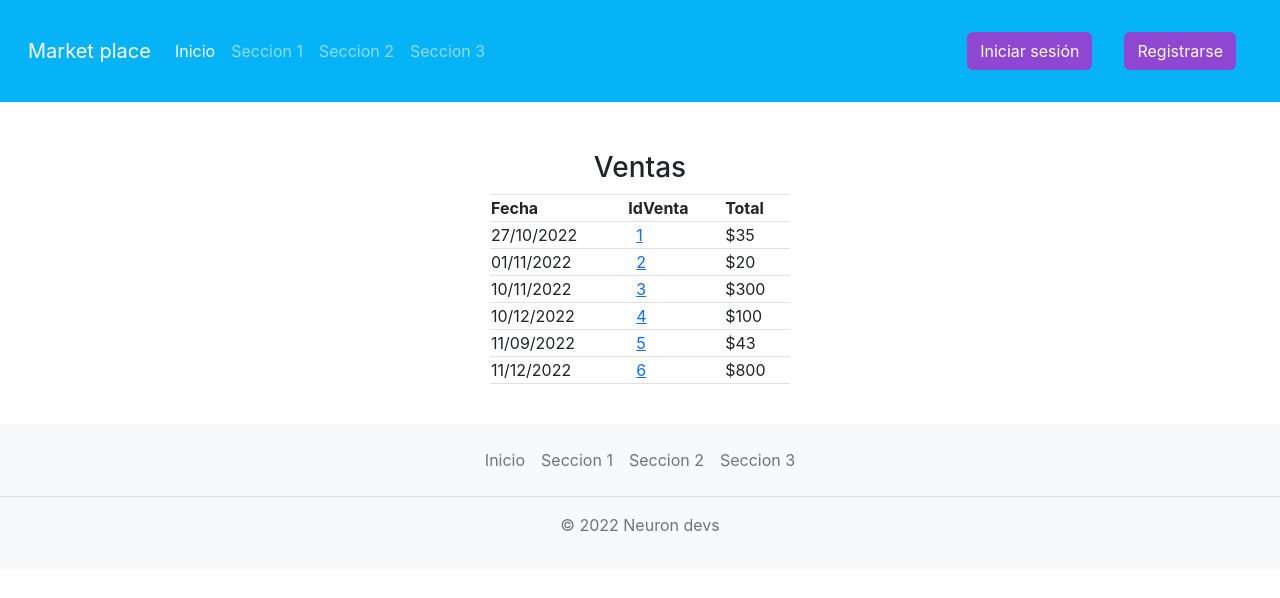
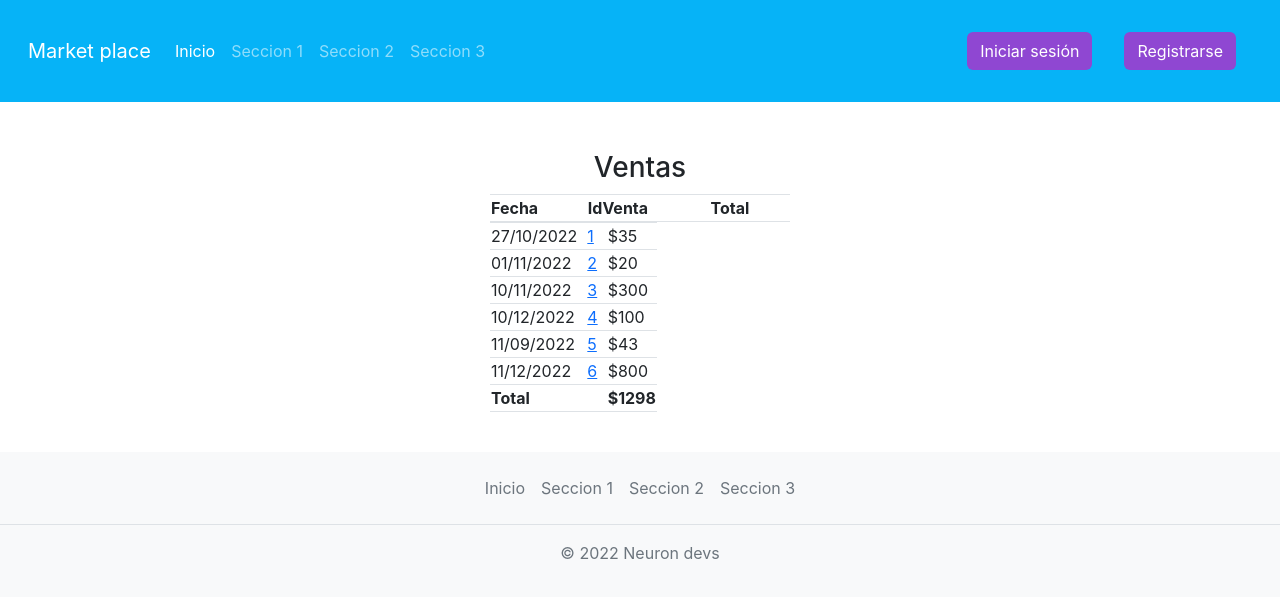
Before and after one commit to NeuronDevs/market-place, a React (Create React App) app: page /ventas in a window 1280 px wide. Shown: the top 598 px of the page. Built offline with nearby package versions, Linux system fonts and the light colour scheme.

Commit message:
actualizacion

```diff
--- a/public/jsons/sales.json
+++ b/public/jsons/sales.json
@@ -1,8 +1,8 @@
 [
-    {"id":1,"date":"27/10/2022","total":"$35"},
-    {"id":2,"date":"01/11/2022","total":"$20"},
-    {"id":3,"date":"10/11/2022","total":"$300"},
-    {"id":4,"date":"10/12/2022","total":"$100"},
-    {"id":5,"date":"11/09/2022","total":"$43"},
-    {"id":6,"date":"11/12/2022","total":"$800"}
+    {"id":1,"date":"27/10/2022","total":35},
+    {"id":2,"date":"01/11/2022","total":20},
+    {"id":3,"date":"10/11/2022","total":300},
+    {"id":4,"date":"10/12/2022","total":100},
+    {"id":5,"date":"11/09/2022","total":43},
+    {"id":6,"date":"11/12/2022","total":800}
 ]
--- a/src/components/EditProduct.jsx
+++ b/src/components/EditProduct.jsx
@@ -1,29 +1,31 @@
-import React, { useState }  from 'react'
-//import { ConfirmModal } from './ConfirmModal'
+import React, { useState } from 'react'
 
-export const EditProduct = ({id,name, price, img}) => {
-
-  //const [idModal, setidModal] = useState( `Modal-${id}`);
+export const EditProduct = ({ id, name, price , description, img }) => {
 
   return (
-    <>
-    <div className="col">
-        <div className="card m-2" >
-          <div className='img-container'>
-          <img src={img} className="card-img-top card-img-style" alt="..."/>
-          </div>
-        </div>
+    <div class="row mb-3 text-center">
+      <div class="col-md-6 px-5">
+            <img class="col-md-9" src={img} alt="..." />
+        <button type="submit" class="btn btn-primary">escoger imagen</button>
+      </div>
+      <div class="col-md-6 py-3 d-flex justify-content-evenly align-items-center text-center">
+        <form action="" class="card px-4 py-4" >
+        <div class="mb-3">
+              <label for="productName" class="form-label">Nombre del producto</label>
+              <input type="text" class="form-control" id="productName" placeholder="Nombre del producto" value={name} />
+            </div>
+            <div class="mb-3">
+              <label for="productDescription" class="form-label">Descripci&oacute;n</label>
+              <textarea type="text" class="form-control" id="productDescription" placeholder="Descripci&oacute;n" value={description} />
+            </div>
+            <div class="mb-3">
+              <label for="productPrice" class="form-label">Precio</label>
+              <input type="text" class="form-control" id="productPrice" placeholder="Precio" value={price} />
+            </div>
+          <button type="submit" class="btn btn-primary">Guardar</button>
+        </form>
+
+      </div>
     </div>
-    <div>
-    <form action="" >
-        <label for="productName">Nombre: </label><br/>
-        <input name="name" id="productName" value={name}/><br/>
-        <label for="productPrice">Precio: </label><br/>
-        <input name="price" id="productPrice"  value={price}/><br/>
-        <button>Guardar</button>
-        <button>Cancelar</button>
-    </form>
-    </div>
-    </>
   )
 }
--- /dev/null
+++ b/src/components/ItemProduct.jsx
@@ -0,0 +1,14 @@
+import React, { useState } from 'react'
+
+export const ItemProduct = ({ id, name }) => {
+
+
+    return (
+        <li class="nav-item">
+            <a href={"modify?key="+id} class="nav-link link-dark" aria-current="page">
+                {name}
+            </a>
+        </li>
+
+    )
+}
--- a/src/components/SaleRow.jsx
+++ b/src/components/SaleRow.jsx
@@ -9,7 +9,7 @@ export const SaleRow = ({ id, date , total }) => {
         <tr>
             <td>{date}</td>
             <td><a href="#">{id}</a></td>
-            <td>{total}</td>
+            <td>${total}</td>
         </tr>
     )
 }
--- a/src/components/Sales.jsx
+++ b/src/components/Sales.jsx
@@ -8,6 +8,10 @@ export const Sales = () => {
     const ruta = "jsons/sales.json"
 
     const { isLoading, products } = useFetch(ruta);
+    let total=0;
+    for(let i=0;i<products.length;i++){
+        total=total+products[i].total;
+    }
 
     return (
         <div className="container">
@@ -30,6 +34,10 @@ export const Sales = () => {
                                     <SaleRow id={product.id} date={product.date} total={product.total}></SaleRow>
                                 ))
                         }
+                        <tr>
+                            <th colspan="2">Total</th>
+                            <th>${total}</th>
+                        </tr>
                     </table>
                 </div >
             </div ></div>
--- /dev/null
+++ b/src/components/SidebarProducts.jsx
@@ -0,0 +1,26 @@
+import React, { useEffect, useState } from 'react'
+import useFetch from '../hooks/useFetch';
+import { ItemProduct } from './ItemProduct';
+
+
+
+export const SidebarProducts = () => {
+  const ruta = "jsons/products.json"
+
+  const {isLoading, products} = useFetch(ruta);
+
+  return (
+    <ul class="nav nav-pills flex-column mb-auto">
+    {
+
+        isLoading
+        ?   <p>Esta cargando...</p>
+
+        : products.map(product => (
+          <ItemProduct id={product.id} name={product.name}></ItemProduct>
+        ))
+        }
+
+      </ul>
+  )
+}
--- /dev/null
+++ b/src/pages/New_product_page.jsx
@@ -0,0 +1,42 @@
+import React from 'react'
+import { EditProduct } from '../components/EditProduct';
+import { SidebarProducts } from '../components/SidebarProducts';
+
+const New_product_page = () => {
+    return (
+
+        <main class="d-flex flex-nowrap">
+
+            <div class="d-flex flex-column flex-shrink-0 p-3 bg-light" style={{ "width": "280px" }}>
+            <div >
+                    <a href="#" class="d-flex align-items-center link-dark text-decoration-none"aria-expanded="false">
+                        <strong>+ Nuevo</strong>
+                    </a>
+                </div>
+                <hr></hr>
+                <form name="fSearch">
+                    <input type="text" id="texto" name="texto" />
+                    <button type="button" class="btn btn-light" onclick="alert(fSearch.texto.value);">
+                        <svg xmlns="http://www.w3.org/2000/svg" width="16" height="16" fill="currentColor" class="bi bi-search" viewBox="0 0 16 16">
+                            <path d="M11.742 10.344a6.5 6.5 0 1 0-1.397 1.398h-.001c.03.04.062.078.098.115l3.85 3.85a1 1 0 0 0 1.415-1.414l-3.85-3.85a1.007 1.007 0 0 0-.115-.1zM12 6.5a5.5 5.5 0 1 1-11 0 5.5 5.5 0 0 1 11 0z" />
+                        </svg>
+                    </button>
+                </form>
+                <SidebarProducts></SidebarProducts>
+                <hr />
+            </div>
+
+            <div class="b-example-divider b-example-vr"></div>
+            <div class="container">
+            <h2 class="text-center p-2">Nuevo producto</h2>
+            <EditProduct id={0} price={0} description={''} name={''} img={'../NO_PHOTO.png'}></EditProduct>
+            </div>
+
+
+        </main>
+
+
+    )
+}
+
+export default New_product_page;
```
